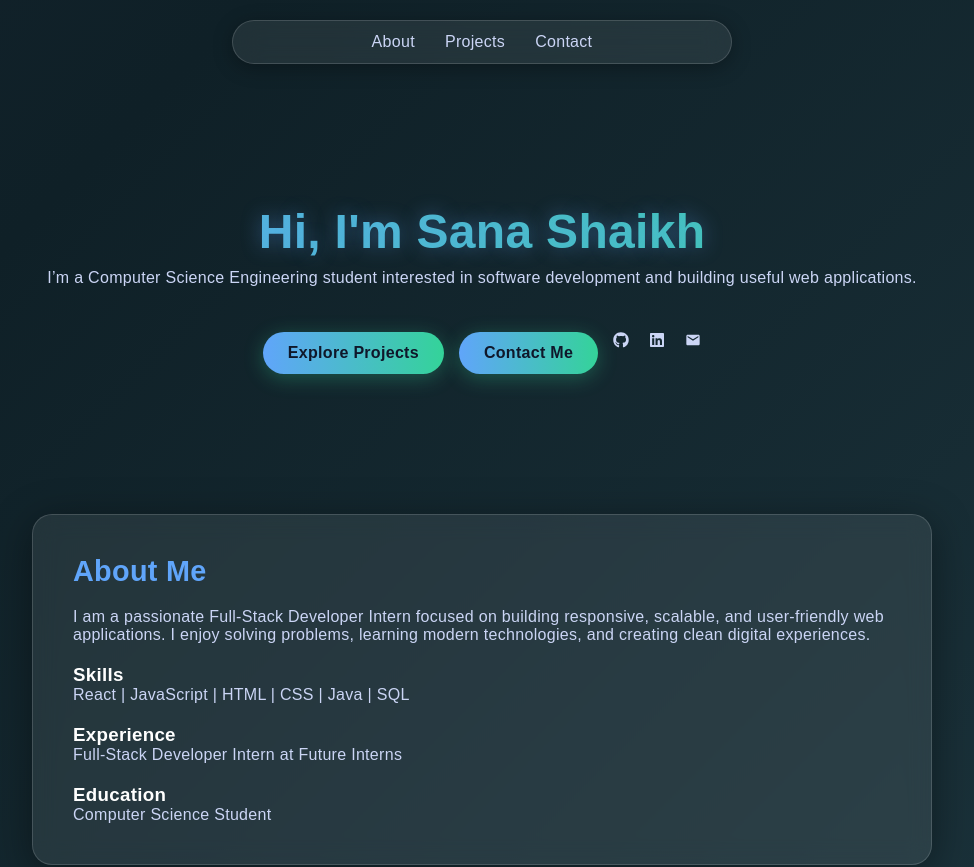
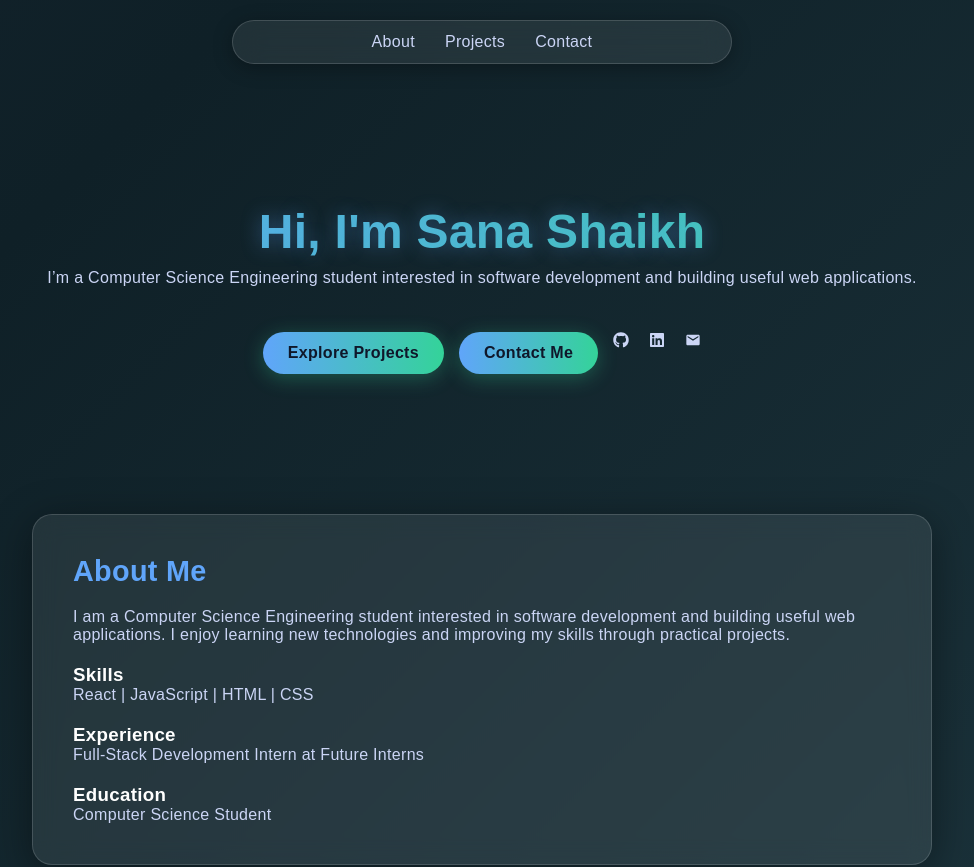
Before and after one commit to SanaShaikh171/FUTURE_FS_01, a React (Vite) app: page / in a window 1280 px wide. Shown: the top 867 px of the page, without its empty margins (158-1132 px from the left). Built offline with nearby package versions, Linux system fonts and the light colour scheme.

Commit message:
Revise About Me section and skills listed
Updated personal description and skills in the About Me section.

```diff
--- a/src/App.jsx
+++ b/src/App.jsx
@@ -117,16 +117,17 @@ const handleSubmit = async (e) => {
         <h2 className="section-heading">About Me</h2>
 
         <p>
-          I am a passionate Full-Stack Developer Intern focused on building
-          responsive, scalable, and user-friendly web applications.
-          I enjoy solving problems, learning modern technologies,
-          and creating clean digital experiences.
+        <p>
+          I am a Computer Science Engineering student interested in software
+          development and building useful web applications. I enjoy learning
+          new technologies and improving my skills through practical projects.
+</p>
         </p>
 
         <h3 style={{ marginTop: "20px" }}>Skills</h3>
-        <p>React | JavaScript | HTML | CSS | Java | SQL</p>
+        <p>React | JavaScript | HTML | CSS </p>
         <h3 style={{ marginTop: "20px" }}>Experience</h3>
-        <p>Full-Stack Developer Intern at Future Interns</p>
+        <p>Full-Stack Development Intern at Future Interns</p>
 
         <h3 style={{ marginTop: "20px" }}>Education</h3>
         <p>Computer Science Student</p>
```
